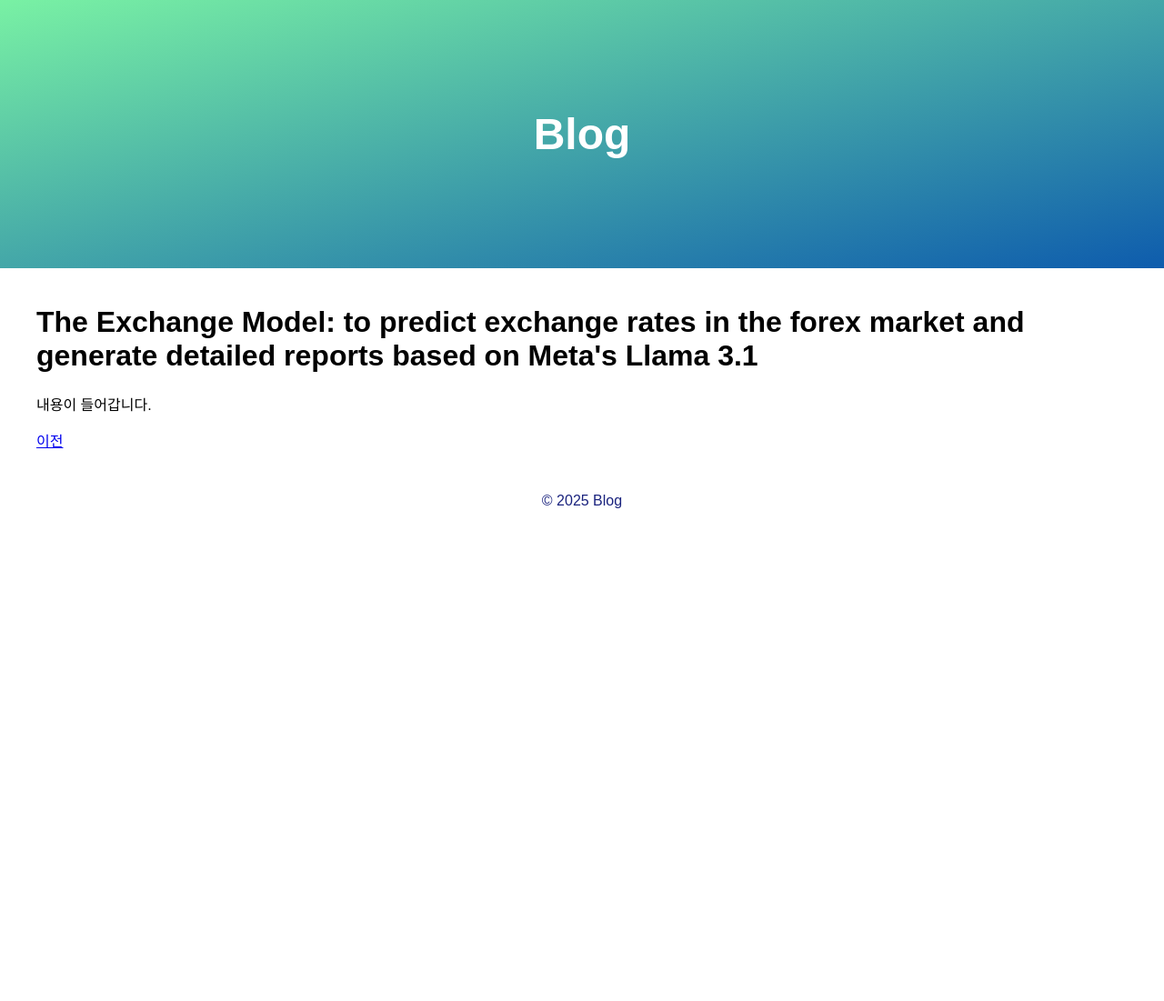
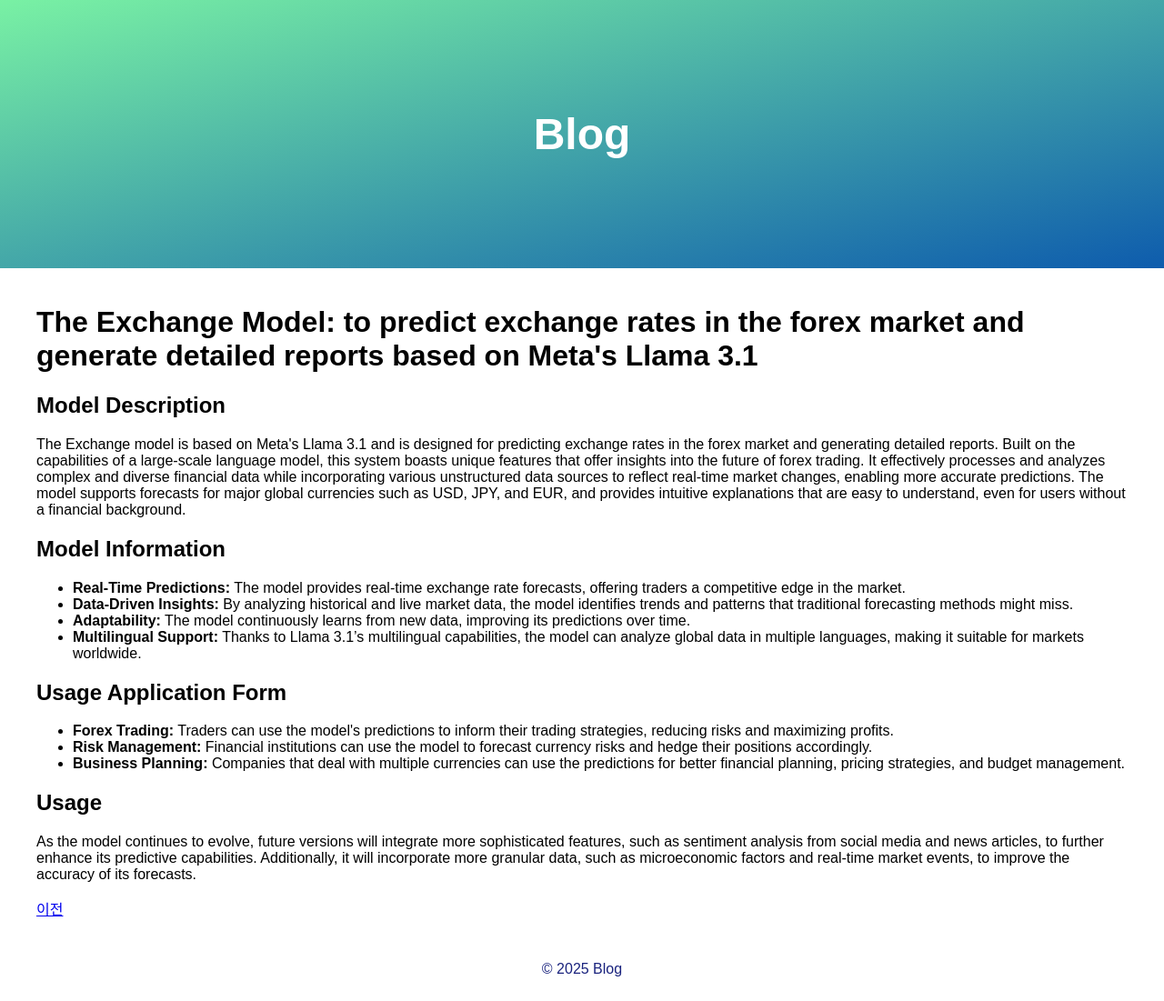
Before and after one commit to hoysu/blog.github.io, a Jekyll site: the page built from page1.html, in a window 1280 px wide. Shown: the whole page at 91% size. Built offline with Jekyll 4.4.1, drawn with Linux system fonts in a browser that asks for light colours; before the commit the page ends 900 px from its top, so only the background shows below that.

Commit message:
Update page1.html

```diff
--- a/page1.html
+++ b/page1.html
@@ -4,5 +4,28 @@
 ---
 
 <h1>The Exchange Model: to predict exchange rates in the forex market and generate detailed reports based on Meta's Llama 3.1</h1>
-<p>내용이 들어갑니다.</p>
+
+<h2>Model Description</h2>
+<p> The Exchange model is based on Meta's Llama 3.1 and is designed for predicting exchange rates in the forex market and generating detailed reports.
+Built on the capabilities of a large-scale language model, this system boasts unique features that offer insights into the future of forex trading. It effectively processes and analyzes complex and diverse financial data while incorporating various unstructured data sources to reflect real-time market changes, enabling more accurate predictions.
+The model supports forecasts for major global currencies such as USD, JPY, and EUR, and provides intuitive explanations that are easy to understand, even for users without a financial background.</p>
+
+<h2>Model Information</h2>
+<ul>
+  <li><strong>Real-Time Predictions:</strong> The model provides real-time exchange rate forecasts, offering traders a competitive edge in the market.</li>
+  <li><strong>Data-Driven Insights:</strong> By analyzing historical and live market data, the model identifies trends and patterns that traditional forecasting methods might miss.</li>
+  <li><strong>Adaptability:</strong> The model continuously learns from new data, improving its predictions over time.</li>
+  <li><strong>Multilingual Support:</strong> Thanks to Llama 3.1’s multilingual capabilities, the model can analyze global data in multiple languages, making it suitable for markets worldwide.</li>
+</ul>
+
+<h2>Usage Application Form</h2>
+<ul>
+  <li><strong>Forex Trading:</strong> Traders can use the model's predictions to inform their trading strategies, reducing risks and maximizing profits.</li>
+  <li><strong>Risk Management:</strong> Financial institutions can use the model to forecast currency risks and hedge their positions accordingly.</li>
+  <li><strong>Business Planning:</strong> Companies that deal with multiple currencies can use the predictions for better financial planning, pricing strategies, and budget management.</li>
+</ul>
+
+<h2>Usage</h2>
+<p>As the model continues to evolve, future versions will integrate more sophisticated features, such as sentiment analysis from social media and news articles, to further enhance its predictive capabilities. Additionally, it will incorporate more granular data, such as microeconomic factors and real-time market events, to improve the accuracy of its forecasts.</p>
+
 <a href="index.html">이전</a>
```
